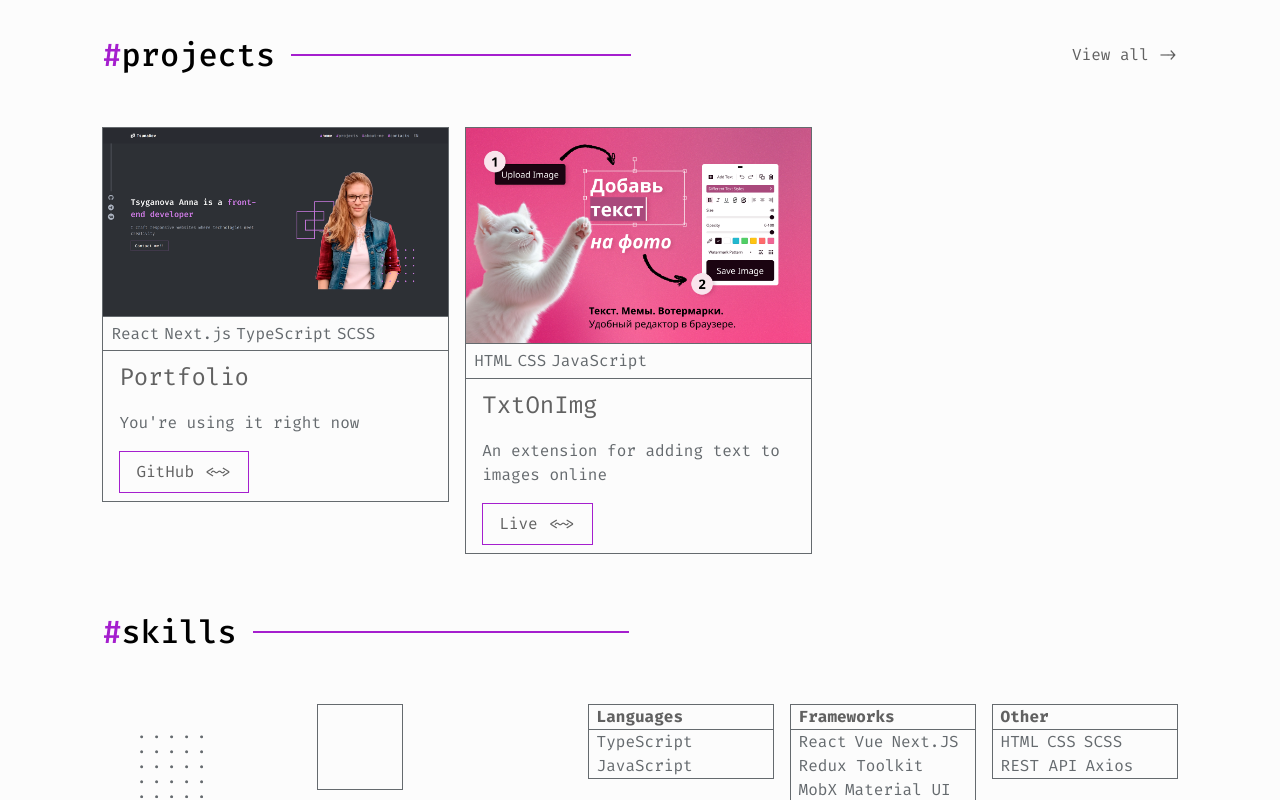
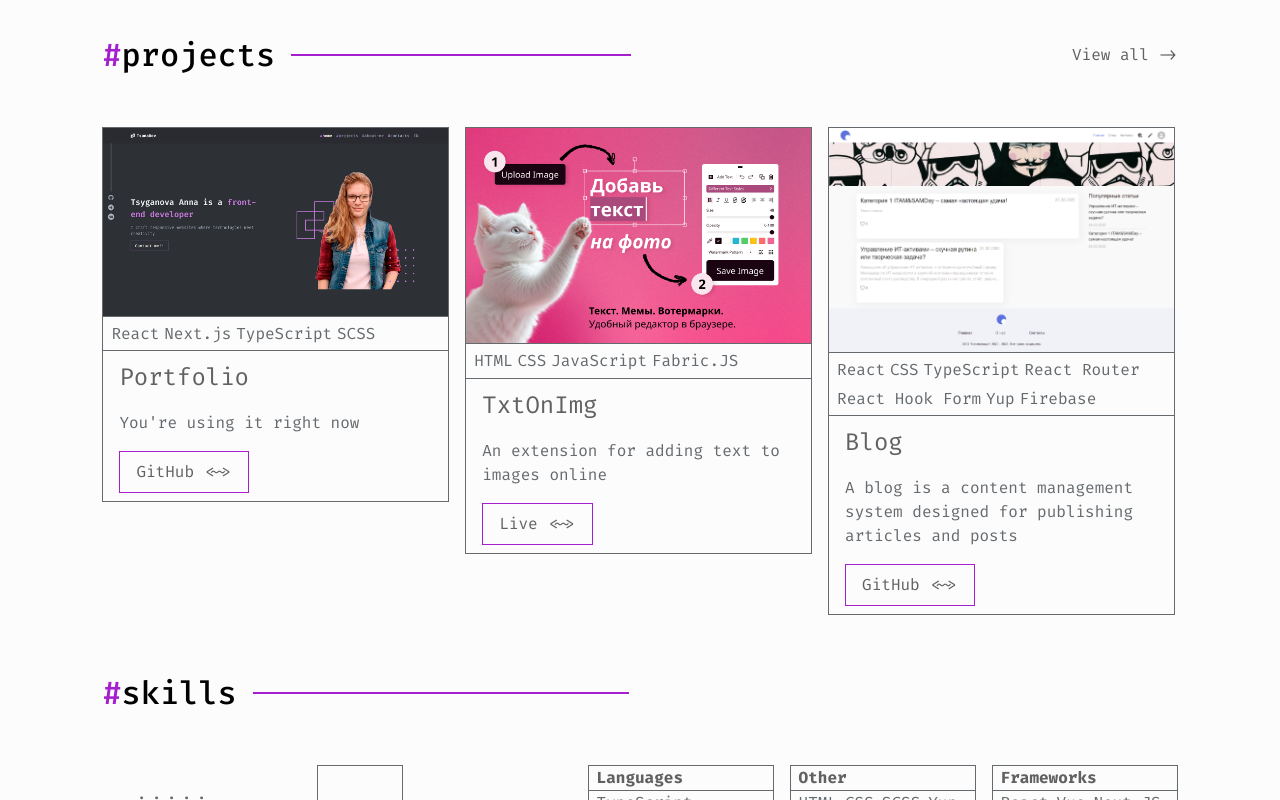
Before and after one commit to Tsuna08/portfolio, a Next.js app: page /en in a window 1280 px wide. Shown: the part 660-1460 px from the top of the page. Built offline with nearby package versions, Linux system fonts and the light colour scheme.

Commit message:
Небольшой рефакторинг + добавление нового проекта

```diff
--- a/src/app/[locale]/page.module.scss
+++ b/src/app/[locale]/page.module.scss
@@ -40,6 +40,7 @@
 
   p {
     color: var(--secondary-color);
+    padding-bottom: 1.5rem;
   }
   @include sm {
     p {
--- a/src/app/[locale]/page.tsx
+++ b/src/app/[locale]/page.tsx
@@ -1,7 +1,8 @@
 import Dots from "@/public/icons/dots.svg";
 import OutlineLogo from "@/public/icons/outline_logo.svg";
 import { media } from "@/src/constants/media";
-import { mainProjects } from "@/src/constants/projects";
+import { apps, mainApps } from "@/src/constants/projects";
+import { SkillId, skills } from "@/src/constants/skills";
 import { Link } from "@/src/i18n/navigation";
 import { Button, Project, Section, SkillBox } from "@/src/shared";
 import { AboutMe, Contacts } from "@/src/widget";
@@ -22,7 +23,7 @@ export default async function Home({ params }: HomeProps) {
   const tTitle = await getTranslations("Header");
   const tProjects = await getTranslations("Projects");
   const tSkills = await getTranslations("Skills");
-  const skills: { title: string; list: string[] }[] = tSkills.raw("skills");
+  const skillsTitle = tSkills.raw("skills") as { id: SkillId; title: string }[];
 
   return (
     <>
@@ -61,17 +62,17 @@ export default async function Home({ params }: HomeProps) {
         }
       >
         <div className={classes.projectList}>
-          {mainProjects.map((item) => {
-            const project = tProjects.raw(item.id);
+          {mainApps.map((item) => {
+            const project = tProjects.raw(item);
             return (
               <Project
-                key={item.id}
+                key={item}
                 title={project.title}
-                technologies={item.technologies}
-                image={item.image}
+                technologies={apps[item].technologies}
+                image={apps[item].image}
                 description={project.description}
                 labelBtn={project.labelBtn}
-                link={item.link}
+                link={apps[item].link}
               />
             );
           })}
@@ -88,8 +89,8 @@ export default async function Home({ params }: HomeProps) {
           <div className={classes.smallBox} />
         </div>
         <div className={cn(classes.skills)}>
-          {skills.map((item) => (
-            <SkillBox key={item.title} title={item.title} list={item.list} />
+          {skillsTitle.map((item) => (
+            <SkillBox key={item.id} title={item.title} list={skills[item.id]} />
           ))}
         </div>
       </Section>
--- a/src/app/[locale]/projects/page.module.scss
+++ b/src/app/[locale]/projects/page.module.scss
@@ -11,6 +11,7 @@
 .list {
   display: flex;
   align-items: flex-start;
+  justify-content: space-between;
   flex-wrap: wrap;
   gap: 1rem;
   width: 100%;
@@ -20,12 +21,12 @@
   }
   @include xl {
     & > :nth-child(n) {
-      width: calc(100% / 3.5);
+      width: calc(100% / 3.2);
     }
   }
   @include tablet {
     & > :nth-child(n) {
-      width: calc(100% / 2.5);
+      width: calc(100% / 2.1);
     }
   }
   @include mobile {
--- a/src/app/[locale]/projects/page.tsx
+++ b/src/app/[locale]/projects/page.tsx
@@ -1,4 +1,4 @@
-import { completeApps } from "@/src/constants/projects";
+import { apps, completeApps } from "@/src/constants/projects";
 import { Project, Section, Title } from "@/src/shared";
 import { getTranslations, setRequestLocale } from "next-intl/server";
 import classes from "./page.module.scss";
@@ -25,16 +25,16 @@ export default async function Projects({ params }: ProjectsProps) {
         <Title title={tProjects("complete-apps")} />
         <div className={classes.list}>
           {completeApps.map((item) => {
-            const project = tProjects.raw(item.id);
+            const project = tProjects.raw(item);
             return (
               <Project
-                key={item.id}
+                key={item}
                 title={project.title}
-                technologies={item.technologies}
-                image={item.image}
+                technologies={apps[item].technologies}
+                image={apps[item].image}
                 description={project.description}
                 labelBtn={project.labelBtn}
-                link={item.link}
+                link={apps[item].link}
               />
             );
           })}
--- a/src/constants/projects.ts
+++ b/src/constants/projects.ts
@@ -1,29 +1,35 @@
-export const mainProjects = [
-  {
-    id: "portfolio",
+export type AppsKey = "portfolio" | "txtOnImg" | "blog";
+export interface AppsContent {
+  technologies: string[];
+  image: string;
+  link: string;
+}
+
+export const mainApps: AppsKey[] = ["portfolio", "txtOnImg", "blog"];
+export const completeApps: AppsKey[] = ["portfolio", "txtOnImg", "blog"];
+
+export const apps: Record<AppsKey, AppsContent> = {
+  portfolio: {
     technologies: ["React", "Next.js", "TypeScript", "SCSS"],
     image: "/projects/portfolio.png",
     link: "https://github.com/Tsuna08/portfolio",
   },
-  {
-    id: "txtOnImg",
-    technologies: ["HTML", "CSS", "JavaScript"],
+  txtOnImg: {
+    technologies: ["HTML", "CSS", "JavaScript", "Fabric.JS"],
     image: "/projects/txtOnImg.png",
     link: "https://chromewebstore.google.com/detail/add-text-to-image/pfbhjehlekjeidhdpebofhglpfohofhc?pli=1",
   },
-];
-
-export const completeApps = [
-  {
-    id: "portfolio",
-    technologies: ["React", "Next.js", "TypeScript", "SCSS"],
-    image: "/projects/portfolio.png",
-    link: "https://github.com/Tsuna08/portfolio",
+  blog: {
+    technologies: [
+      "React",
+      "CSS",
+      "TypeScript",
+      "React Router",
+      "React Hook Form",
+      "Yup",
+      "Firebase",
+    ],
+    image: "/projects/blog.png",
+    link: "https://github.com/Tsuna08/blog",
   },
-  {
-    id: "txtOnImg",
-    technologies: ["HTML", "CSS", "JavaScript"],
-    image: "/projects/txtOnImg.png",
-    link: "https://chromewebstore.google.com/detail/add-text-to-image/pfbhjehlekjeidhdpebofhglpfohofhc?pli=1",
-  },
-];
+};
--- /dev/null
+++ b/src/constants/skills.ts
@@ -0,0 +1,17 @@
+export type SkillId = "languages" | "other" | "frameworks" | "tools";
+
+export const skills = {
+  languages: ["TypeScript", "JavaScript"],
+  other: ["HTML", "CSS", "SCSS", "Yup", "Firebase", "i18n"],
+  frameworks: [
+    "React",
+    "Vue",
+    "Next.JS",
+    "Redux Toolkit",
+    "MobX",
+    "Material UI",
+    "React Router",
+    "React Hook Form",
+  ],
+  tools: ["VSCode", "Git", "GitHub", "Vite", "ESLint", "Prettier"],
+};
--- a/src/i18n/language/en.json
+++ b/src/i18n/language/en.json
@@ -70,33 +70,19 @@
       "title": "TxtOnImg",
       "description": "An extension for adding text to images online",
       "labelBtn": "Live"
+    },
+    "blog": {
+      "title": "Blog",
+      "description": "A blog is a content management system designed for publishing articles and posts",
+      "labelBtn": "GitHub"
     }
   },
   "Skills": {
     "skills": [
-      {
-        "title": "Languages",
-        "list": ["TypeScript", "JavaScript"]
-      },
-      {
-        "title": "Frameworks",
-        "list": [
-          "React",
-          "Vue",
-          "Next.JS",
-          "Redux Toolkit",
-          "MobX",
-          "Material UI"
-        ]
-      },
-      {
-        "title": "Other",
-        "list": ["HTML", "CSS", "SCSS", "REST API", "Axios"]
-      },
-      {
-        "title": "Tools",
-        "list": ["VSCode", "Figma", "Git", "GitHub", "Font Awesome", "Vite"]
-      }
+      { "id": "languages", "title": "Languages" },
+      { "id": "other", "title": "Other" },
+      { "id": "frameworks", "title": "Frameworks" },
+      { "id": "tools", "title": "Tools" }
     ]
   },
   "Contacts": {
--- a/src/i18n/language/ru.json
+++ b/src/i18n/language/ru.json
@@ -69,33 +69,19 @@
       "title": "TxtOnImg",
       "description": "Расширение для добавления текста на картинку онлайн",
       "labelBtn": "Live"
+    },
+    "blog": {
+      "title": "Блог",
+      "description": "Блог — это система управления контентом, предназначенная для публикации статей и постов.",
+      "labelBtn": "GitHub"
     }
   },
   "Skills": {
     "skills": [
-      {
-        "title": "Языки",
-        "list": ["TypeScript", "JavaScript"]
-      },
-      {
-        "title": "Другое",
-        "list": ["HTML", "CSS", "SCSS", "REST API", "Axios"]
-      },
-      {
-        "title": "Фреймворки",
-        "list": [
-          "React",
-          "Vue",
-          "Next.JS",
-          "Redux Toolkit",
-          "MobX",
-          "Material UI"
-        ]
-      },
-      {
-        "title": "Инструменты",
-        "list": ["VSCode", "Figma", "Git", "GitHub", "Font Awesome", "Vite"]
-      }
+      { "id": "languages", "title": "Языки" },
+      { "id": "other", "title": "Другое" },
+      { "id": "frameworks", "title": "Фреймворки" },
+      { "id": "tools", "title": "Инструменты" }
     ]
   },
   "Contacts": {
--- a/src/shared/Project/Project.module.scss
+++ b/src/shared/Project/Project.module.scss
@@ -7,6 +7,16 @@
 .photo {
   border-bottom: 1px solid var(--secondary-color);
   width: 100%;
+
+  @include xl {
+    max-height: 195px;
+  }
+  @include lg {
+    max-height: 195px;
+  }
+  @include tablet {
+    max-height: unset;
+  }
 }
 
 .skills {
```
Also changed, not shown: public/projects/blog.png (added).
